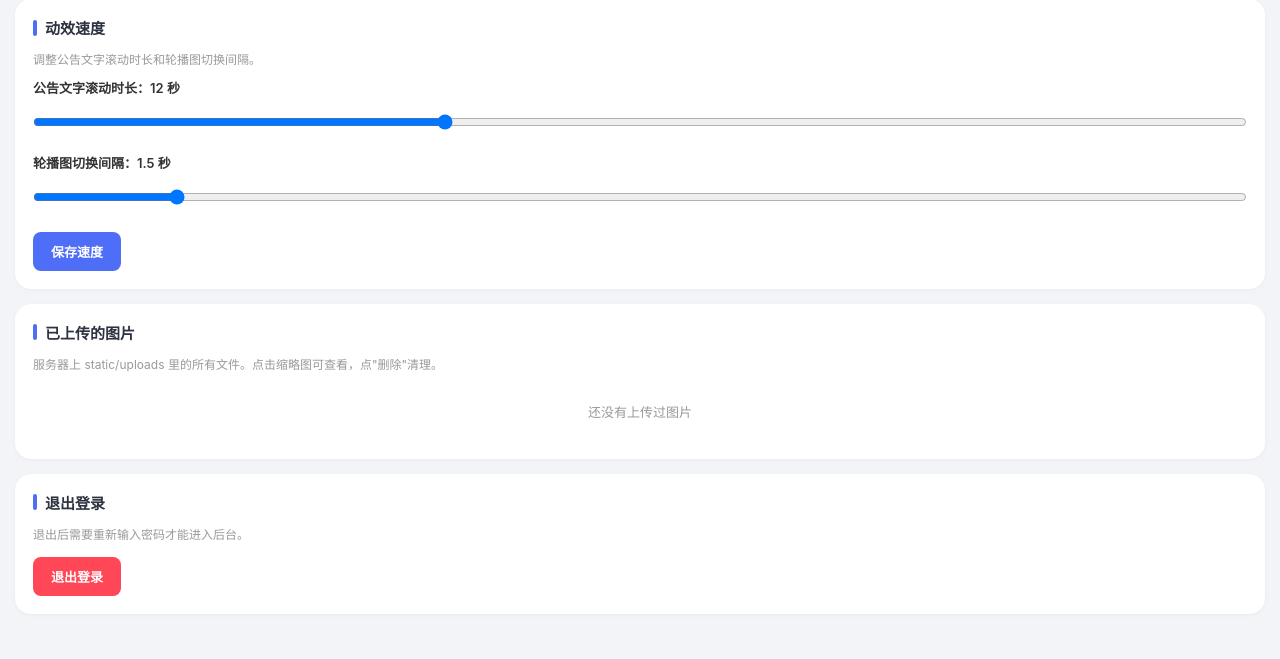
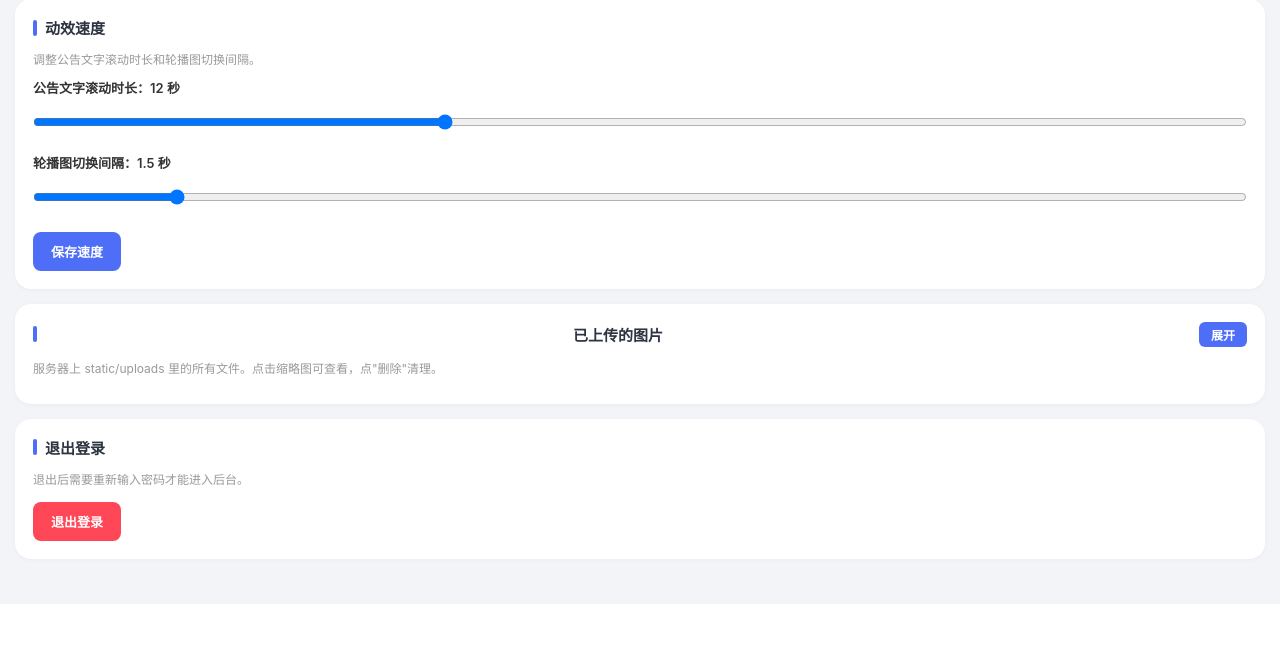
Before and after one commit to maidang232/appstore, a Flask app: page /admin in a window 1280 px wide, after a click on "设置". Shown: the part 899-1558 px from the top of the page. After the commit the page ends 1503 px from the top, so only its background shows below. Run offline with Flask 3, Linux system fonts and the light colour scheme; the visitor is signed in with stand-in values (Sample User, id 1); data comes from the database, SQL or seed files in the repository; data that the repository does not hold is empty.

Commit message:
后台图片管理加折叠

```diff
--- a/templates/admin.html
+++ b/templates/admin.html
@@ -207,9 +207,9 @@ textarea{resize:vertical;min-height:80px}
     <button class="btn btn-primary" onclick="saveSpeed()" style="margin-top:10px">保存速度</button>
   </div>
   <div class="section" id="upload-manager">
-    <h2>已上传的图片</h2>
+    <h2 style="display:flex;align-items:center;justify-content:space-between"><span>已上传的图片</span><button type="button" id="upload-toggle-btn" onclick="toggleUploads()" style="font-size:12px;padding:4px 12px;background:#4f6ef7;color:#fff;border:none;border-radius:6px;cursor:pointer;font-weight:600">展开</button></h2>
     <div class="hint">服务器上 static/uploads 里的所有文件。点击缩略图可查看，点"删除"清理。</div>
-    <div id="upload-list" style="display:grid;grid-template-columns:repeat(auto-fill,minmax(90px,1fr));gap:8px;margin-top:8px"></div>
+    <div id="upload-list" data-orig="display:grid;grid-template-columns:repeat(auto-fill,minmax(90px,1fr));gap:8px;margin-top:8px" style="display:none"></div>
   </div>
 <div class="section">
     <h2>退出登录</h2>
@@ -451,6 +451,22 @@ function restoreEditRange(){
   var sel = window.getSelection();
   sel.removeAllRanges();
   sel.addRange(__savedRange);
+}
+
+
+function toggleUploads(){
+  var list = document.getElementById('upload-list');
+  var btn = document.getElementById('upload-toggle-btn');
+  if(!list || !btn) return;
+  if(list.style.display === 'none'){
+    var orig = list.getAttribute('data-orig') || 'grid-template-columns:repeat(auto-fill,minmax(90px,1fr));gap:8px;margin-top:8px';
+    list.style.cssText = 'display:grid;' + orig;
+    btn.innerText = '收起';
+    if(typeof loadUploads === 'function') loadUploads();
+  } else {
+    list.style.display = 'none';
+    btn.innerText = '展开';
+  }
 }
 
 function openModal(type, index = -1) {
```
